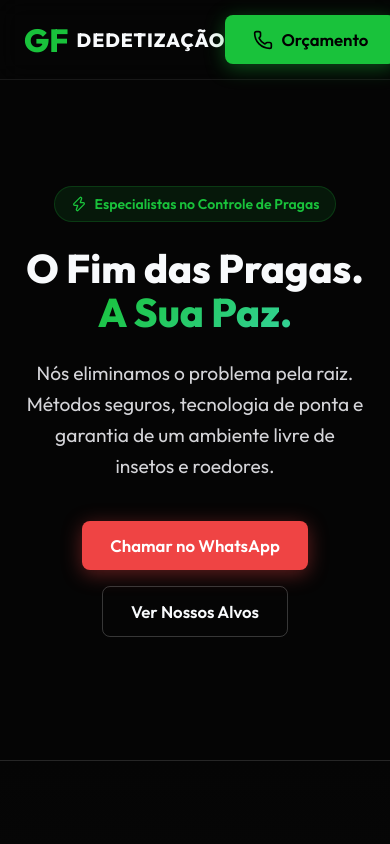
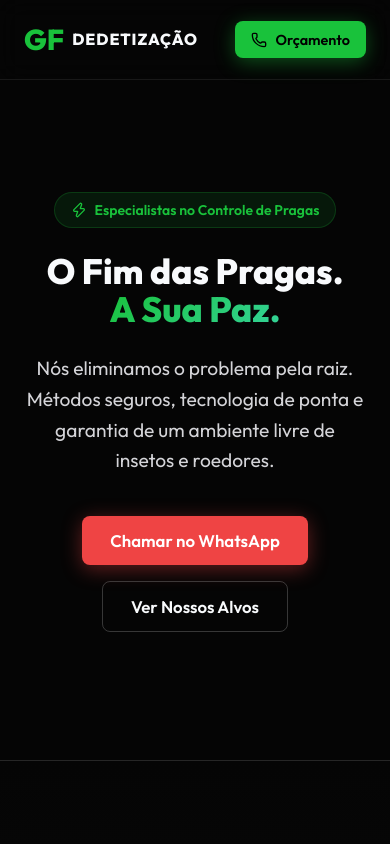
Before and after one commit to PedroH2M/gf-dedetizacao-site, a Next.js app: page / in a window 390 px wide. Shown: the top 844 px of the page. Built offline with nearby package versions, Linux system fonts and the light colour scheme.

Commit message:
fix: adjust mobile typography and header button sizing

```diff
--- a/src/app/page.module.css
+++ b/src/app/page.module.css
@@ -545,24 +545,44 @@
 
 @media (max-width: 640px) {
   .logoGf {
-    font-size: 2rem;
+    font-size: 1.8rem;
   }
 
   .logoText {
-    font-size: 1.2rem;
+    font-size: 1rem;
+  }
+
+  .headerContent a {
+    padding: 0.6rem 1rem;
+    font-size: 0.9rem;
+  }
+
+  .headerContent a svg {
+    width: 16px;
+    height: 16px;
   }
 
   .title {
-    font-size: 2.5rem;
+    font-size: 2.2rem;
   }
 
-
-
   .sectionTitle {
-    font-size: 2rem;
+    font-size: 1.8rem;
   }
 
   .serviceContent h3 {
-    font-size: 2rem;
+    font-size: 1.6rem;
+    line-height: 1.2;
+    margin-bottom: 0.5rem;
+  }
+
+  .serviceContent p {
+    font-size: 1.05rem;
+    margin-bottom: 1.5rem;
+  }
+
+  .serviceList li {
+    font-size: 1rem;
+    margin-bottom: 0.8rem;
   }
 }
```
